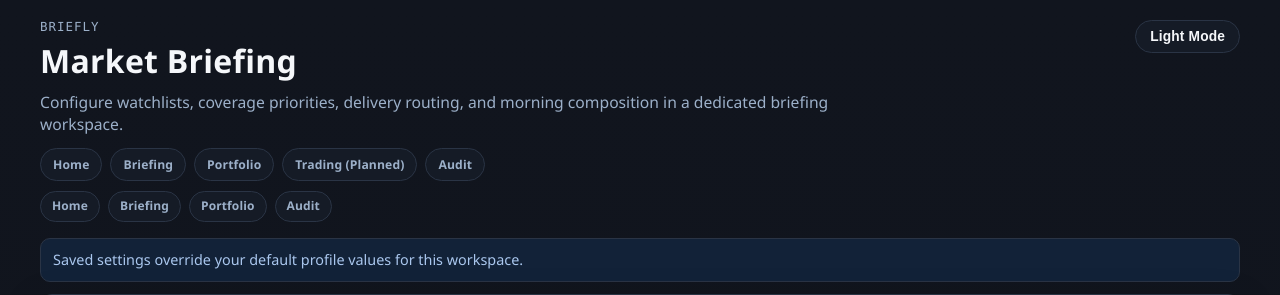
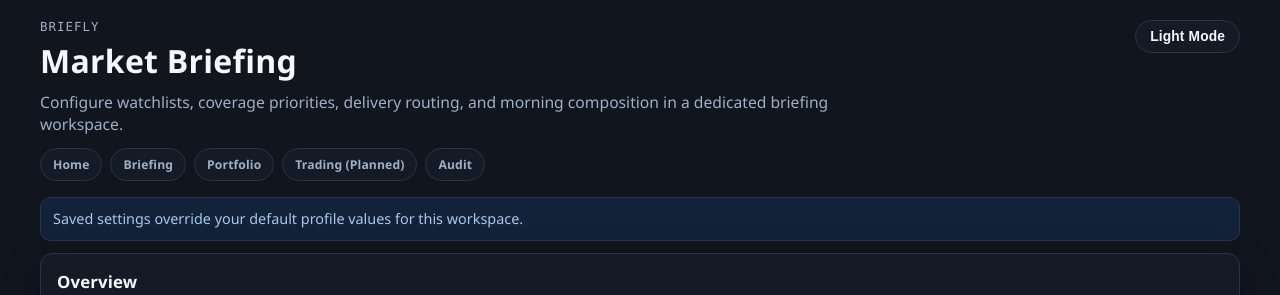
Before and after one commit to jacksangster03/Briefly, a Python web app: template app/web/templates/settings.html in a window 1280 px wide. Shown: the top 295 px of the page. Run offline with Jinja, Linux system fonts and the light colour scheme; the template is opened without the code that fills it, so the values that code supplies are empty; some libraries are stand-ins or nearby versions.

Commit message:
fix(ui): remove duplicate quick-links nav row

```diff
--- a/app/web/templates/settings.html
+++ b/app/web/templates/settings.html
@@ -308,12 +308,6 @@
           <a class="workspace-link {% if workspace_page == 'morning' %}active{% endif %}" href="/ui/briefing/morning?profile={{ state.profile }}">Morning Composition</a>
         </div>
         {% endif %}
-        <div class="workspace-strip" aria-label="Quick links">
-          <a class="workspace-link" href="/ui?profile={{ state.profile }}">Home</a>
-          <a class="workspace-link" href="/ui/briefing?profile={{ state.profile }}">Briefing</a>
-          <a class="workspace-link" href="/ui/portfolio?profile={{ state.profile }}">Portfolio</a>
-          <a class="workspace-link" href="/ui/audit?profile={{ state.profile }}">Audit</a>
-        </div>
       </div>
       <button id="themeToggle" class="theme-toggle" type="button">Switch Theme</button>
     </header>
```
